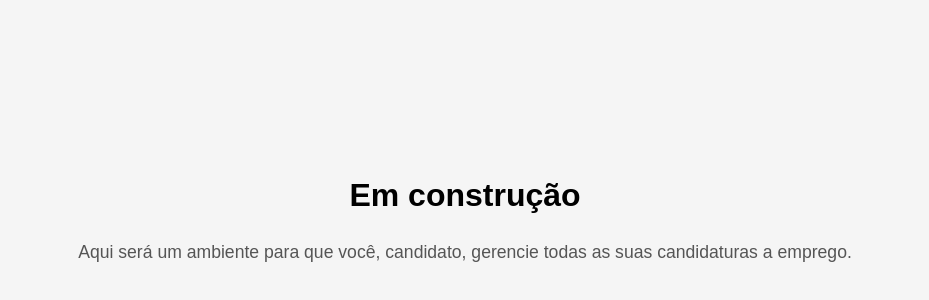
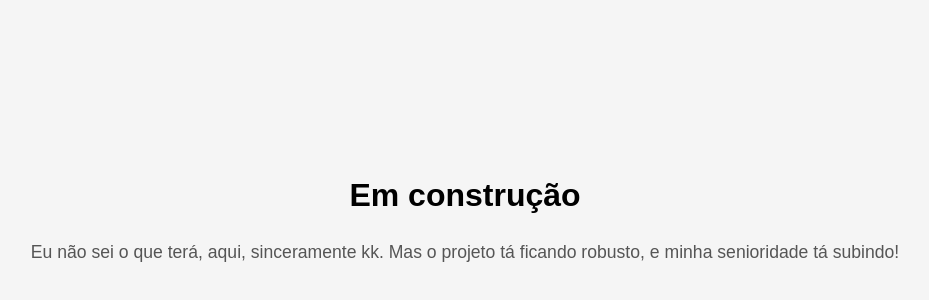
Before and after one commit to gabrielcamurcab/clone-tabnews, a Next.js app: page / in a window 1280 px wide. Shown: the part 190-490 px from the top of the page, without its empty margins (175-1104 px from the left). Built offline with nearby package versions, Linux system fonts and the light colour scheme.

Commit message:
update index

```diff
--- a/pages/index.js
+++ b/pages/index.js
@@ -1,16 +1,21 @@
 function Home() {
   return (
-    <div style={{
+    <div
+      style={{
         display: "flex",
         flexDirection: "column",
         alignItems: "center",
         justifyContent: "center",
         height: "100vh",
         backgroundColor: "#f5f5f5",
-      fontFamily: "sans-serif"
-    }}>
+        fontFamily: "sans-serif",
+      }}
+    >
       <h1 style={{ fontSize: "2rem", marginBottom: "10px" }}>Em construção</h1>
-      <p style={{ fontSize: "1.1rem", color: "#555" }}>Aqui será um ambiente para que você, candidato, gerencie todas as suas candidaturas a emprego.</p>
+      <p style={{ fontSize: "1.1rem", color: "#555" }}>
+        Eu não sei o que terá, aqui, sinceramente kk. Mas o projeto tá ficando
+        robusto, e minha senioridade tá subindo!
+      </p>
     </div>
   );
 }
```
Lines whose indentation alone changed are shown as unchanged.
